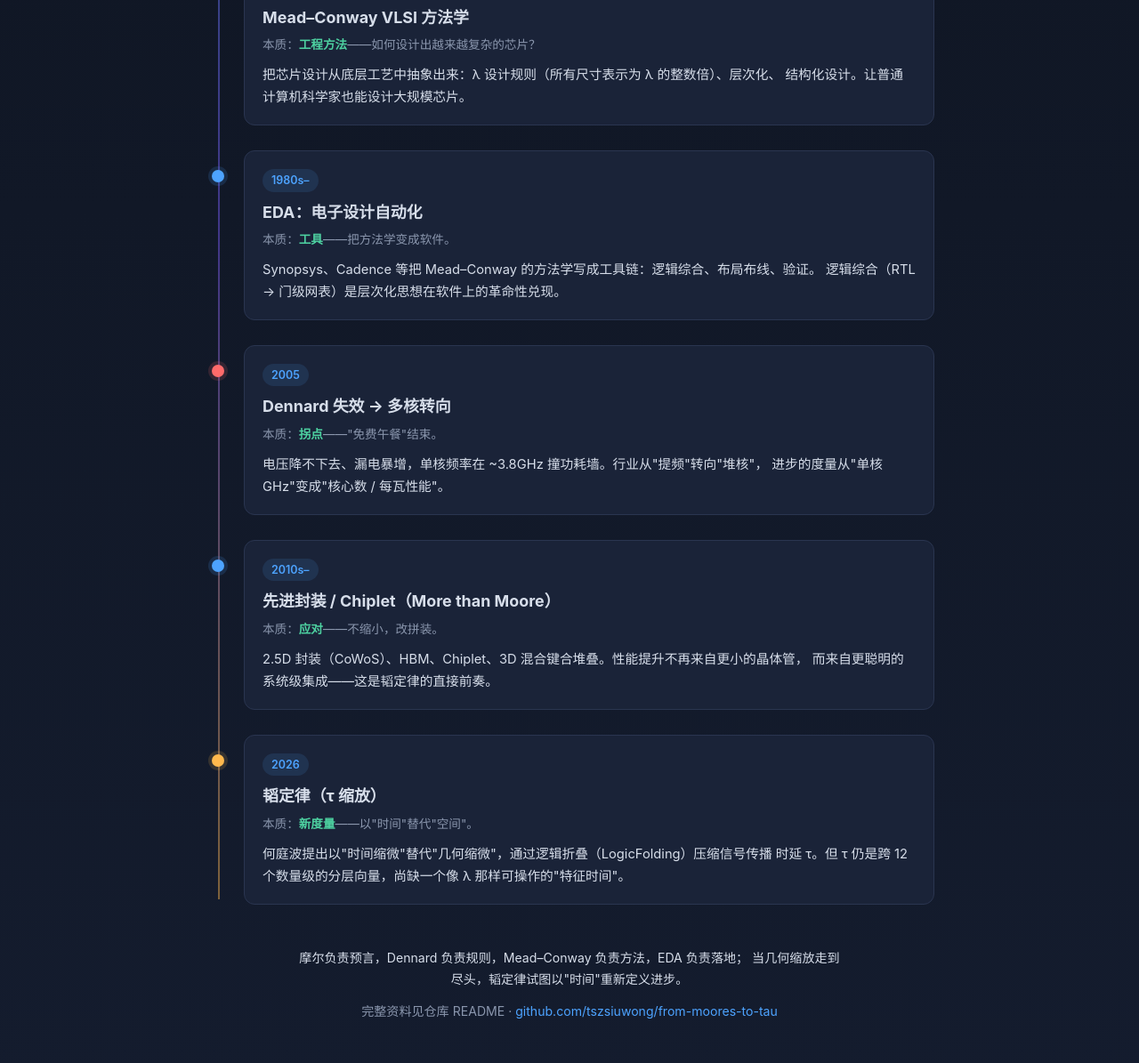
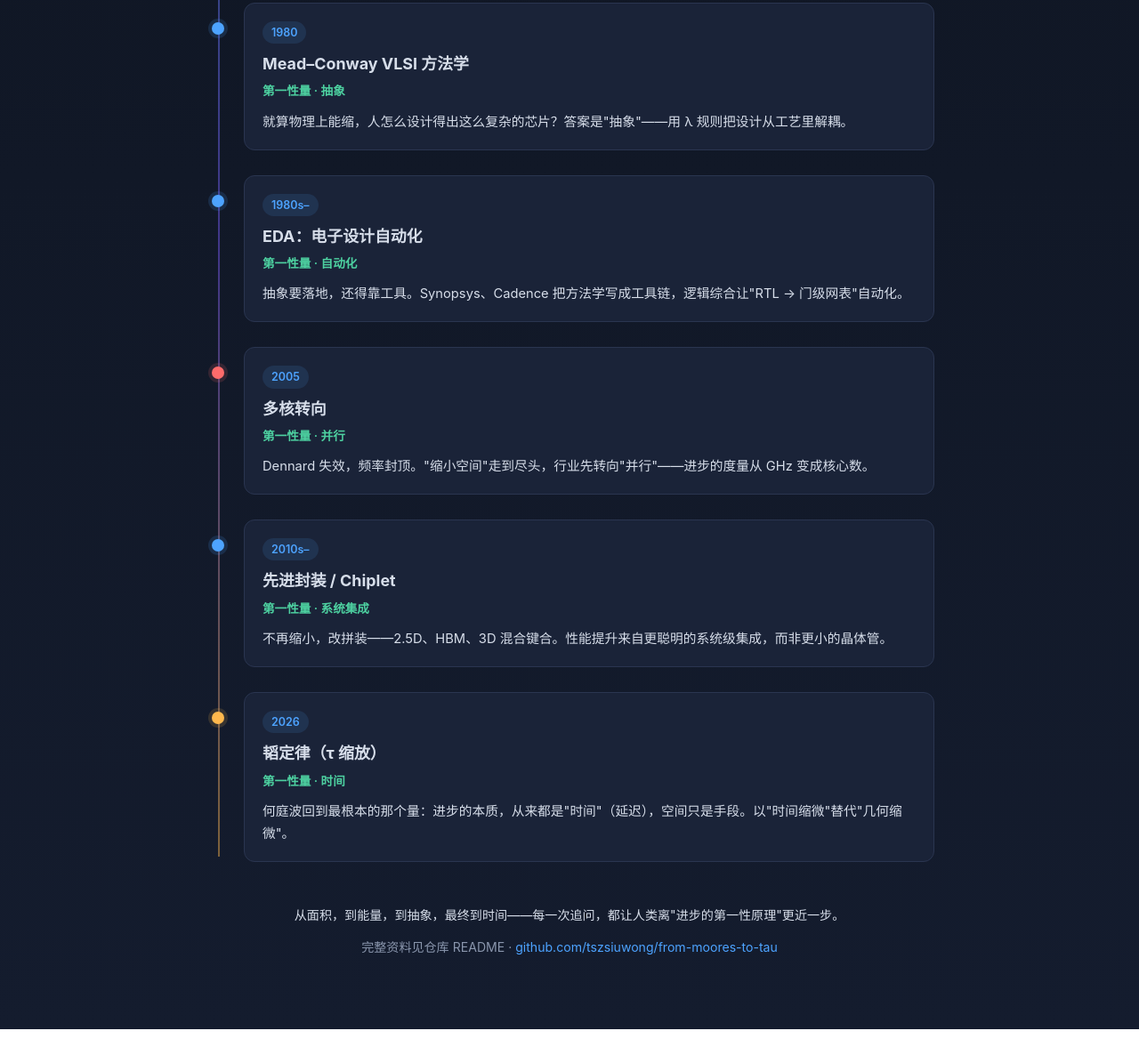
Before and after one commit to tszsiuwong/from-moores-to-tau, a plain HTML site: page index.html in a window 1280 px wide. Shown: the part 761-1956 px from the top of the page at 89% size. After the commit the page ends 1918 px from the top, so only its background shows below. Drawn offline with Linux system fonts and the light colour scheme.

Commit message:
Refresh repo tone to first-principles framing (README + index.html)

```diff
--- a/index.html
+++ b/index.html
@@ -3,7 +3,7 @@
 <head>
 <meta charset="UTF-8">
 <meta name="viewport" content="width=device-width, initial-scale=1.0">
-<title>From Moore's to Tau：从摩尔定律到韬定律</title>
+<title>回归第一性原理：从摩尔定律到韬定律</title>
 <style>
   :root {
     --bg: #0e1420;
@@ -17,7 +17,6 @@
     --gold: #ffb84d;
     --green: #4dd0a0;
     --red: #ff6b6b;
-    --line: #2e3a55;
   }
   * { margin: 0; padding: 0; box-sizing: border-box; }
   body {
@@ -30,41 +29,33 @@
   }
   .wrap { max-width: 820px; margin: 0 auto; }
 
-  header {
-    text-align: center;
-    padding: 64px 0 40px;
-  }
+  header { text-align: center; padding: 64px 0 40px; }
   header h1 {
     font-size: 2.1rem;
     letter-spacing: .5px;
-    background: linear-gradient(90deg, var(--accent), var(--accent2));
+    background: linear-gradient(90deg, var(--accent), var(--accent2), var(--gold));
     -webkit-background-clip: text;
     background-clip: text;
     -webkit-text-fill-color: transparent;
     margin-bottom: 16px;
   }
-  header .sub {
-    color: var(--muted);
-    font-size: 1rem;
-    max-width: 620px;
-    margin: 0 auto;
-  }
-  header .logic {
-    margin-top: 18px;
+  header .sub { color: var(--muted); font-size: 1rem; max-width: 620px; margin: 0 auto; }
+  header .core {
+    margin: 22px auto 0;
+    max-width: 640px;
+    padding: 16px 20px;
+    background: rgba(255,184,77,.06);
+    border: 1px solid rgba(255,184,77,.25);
+    border-radius: 12px;
     font-size: .95rem;
     color: var(--gold);
   }
 
-  .timeline {
-    position: relative;
-    padding-left: 44px;
-  }
+  .timeline { position: relative; padding-left: 44px; margin-top: 12px; }
   .timeline::before {
     content: "";
     position: absolute;
-    left: 15px;
-    top: 6px;
-    bottom: 6px;
+    left: 15px; top: 6px; bottom: 6px;
     width: 2px;
     background: linear-gradient(var(--accent), var(--accent2), var(--gold));
     opacity: .45;
@@ -72,14 +63,9 @@
 
   .node { position: relative; margin-bottom: 28px; }
   .node .dot {
-    position: absolute;
-    left: -36px;
-    top: 22px;
-    width: 14px;
-    height: 14px;
-    border-radius: 50%;
-    background: var(--accent);
-    box-shadow: 0 0 0 4px rgba(77,163,255,.15);
+    position: absolute; left: -36px; top: 22px;
+    width: 14px; height: 14px; border-radius: 50%;
+    background: var(--accent); box-shadow: 0 0 0 4px rgba(77,163,255,.15);
   }
   .node.warn .dot { background: var(--red); box-shadow: 0 0 0 4px rgba(255,107,107,.15); }
   .node.gold .dot { background: var(--gold); box-shadow: 0 0 0 4px rgba(255,184,77,.15); }
@@ -94,34 +80,18 @@
   .card:hover { border-color: var(--accent); transform: translateY(-2px); }
   .card .year {
     display: inline-block;
-    font-size: .78rem;
-    font-weight: 600;
-    color: var(--accent);
+    font-size: .78rem; font-weight: 600; color: var(--accent);
     background: rgba(77,163,255,.12);
-    padding: 2px 10px;
-    border-radius: 20px;
-    margin-bottom: 8px;
+    padding: 2px 10px; border-radius: 20px; margin-bottom: 8px;
   }
   .card h2 { font-size: 1.12rem; margin-bottom: 4px; }
-  .card .role {
-    font-size: .85rem;
-    color: var(--muted);
-    margin-bottom: 10px;
+  .card .first {
+    font-size: .85rem; color: var(--green); font-weight: 600; margin-bottom: 10px;
   }
-  .card .role b { color: var(--green); font-weight: 600; }
-  .card p { font-size: .92rem; color: var(--text); }
+  .card p { font-size: .92rem; }
 
-  footer {
-    margin-top: 48px;
-    text-align: center;
-    color: var(--muted);
-    font-size: .88rem;
-  }
-  footer .sum {
-    max-width: 620px;
-    margin: 0 auto 12px;
-    color: var(--text);
-  }
+  footer { margin-top: 48px; text-align: center; color: var(--muted); font-size: .88rem; }
+  footer .sum { max-width: 640px; margin: 0 auto 12px; color: var(--text); }
   footer a { color: var(--accent); text-decoration: none; }
   footer a:hover { text-decoration: underline; }
 </style>
@@ -130,9 +100,9 @@
 <div class="wrap">
 
   <header>
-    <h1>From Moore's to Tau</h1>
-    <p class="sub">从摩尔定律到韬定律——一份关于半导体"缩放定律"演进史的可视化时间线。</p>
-    <p class="logic">主线逻辑：每当"空间缩放"走到尽头，人类就转向新的度量——<br>从密度，到设计抽象，再到时间本身。</p>
+    <h1>回归第一性原理：从摩尔定律到韬定律</h1>
+    <p class="sub">半导体行业六十年，表面是无数的技术、公司与节点；回到第一性原理，它其实一直在回答同一个问题。</p>
+    <div class="core">「进步」的本质，到底是什么？——每一次回答被推到更根本的层次，就诞生一条新的"定律"。</div>
   </header>
 
   <div class="timeline">
@@ -142,9 +112,8 @@
       <div class="card">
         <span class="year">1965</span>
         <h2>摩尔定律</h2>
-        <div class="role">本质：<b>观察</b>——芯片会变得多快？</div>
-        <p>戈登·摩尔预言：集成电路上的元件数约每两年翻一番。它是一个经验观察 + 行业契约，
-        给整个计算栈立了一个"节拍器"。</p>
+        <div class="first">第一性量 · 面积 / 密度</div>
+        <p>进步 = 单位面积能塞下多少元件。这是关于"空间"的答案，但摩尔没有回答：缩小了之后，能量怎么办？</p>
       </div>
     </div>
 
@@ -153,9 +122,8 @@
       <div class="card">
         <span class="year">1974</span>
         <h2>Dennard 缩放定律</h2>
-        <div class="role">本质：<b>物理规则</b>——缩小了功耗怎么办？</div>
-        <p>把晶体管所有尺寸与电压按同一比例缩小，就能同时得到密度翻倍、速度提升，而单位面积
-        功耗密度保持不变——这是"免费午餐"的物理基础。</p>
+        <div class="first">第一性量 · 能量</div>
+        <p>回到更底层：缩小晶体管时，能量这个守恒量会怎样？证明等比缩小尺寸 + 电压，单位面积功耗密度不变——"免费午餐"的物理本质。</p>
       </div>
     </div>
 
@@ -164,9 +132,8 @@
       <div class="card">
         <span class="year">1980</span>
         <h2>Mead–Conway VLSI 方法学</h2>
-        <div class="role">本质：<b>工程方法</b>——如何设计出越来越复杂的芯片？</div>
-        <p>把芯片设计从底层工艺中抽象出来：λ 设计规则（所有尺寸表示为 λ 的整数倍）、层次化、
-        结构化设计。让普通计算机科学家也能设计大规模芯片。</p>
+        <div class="first">第一性量 · 抽象</div>
+        <p>就算物理上能缩，人怎么设计得出这么复杂的芯片？答案是"抽象"——用 λ 规则把设计从工艺里解耦。</p>
       </div>
     </div>
 
@@ -175,9 +142,8 @@
       <div class="card">
         <span class="year">1980s–</span>
         <h2>EDA：电子设计自动化</h2>
-        <div class="role">本质：<b>工具</b>——把方法学变成软件。</div>
-        <p>Synopsys、Cadence 等把 Mead–Conway 的方法学写成工具链：逻辑综合、布局布线、验证。
-        逻辑综合（RTL → 门级网表）是层次化思想在软件上的革命性兑现。</p>
+        <div class="first">第一性量 · 自动化</div>
+        <p>抽象要落地，还得靠工具。Synopsys、Cadence 把方法学写成工具链，逻辑综合让"RTL → 门级网表"自动化。</p>
       </div>
     </div>
 
@@ -185,10 +151,9 @@
       <span class="dot"></span>
       <div class="card">
         <span class="year">2005</span>
-        <h2>Dennard 失效 → 多核转向</h2>
-        <div class="role">本质：<b>拐点</b>——"免费午餐"结束。</div>
-        <p>电压降不下去、漏电暴增，单核频率在 ~3.8GHz 撞功耗墙。行业从"提频"转向"堆核"，
-        进步的度量从"单核 GHz"变成"核心数 / 每瓦性能"。</p>
+        <h2>多核转向</h2>
+        <div class="first">第一性量 · 并行</div>
+        <p>Dennard 失效，频率封顶。"缩小空间"走到尽头，行业先转向"并行"——进步的度量从 GHz 变成核心数。</p>
       </div>
     </div>
 
@@ -196,10 +161,9 @@
       <span class="dot"></span>
       <div class="card">
         <span class="year">2010s–</span>
-        <h2>先进封装 / Chiplet（More than Moore）</h2>
-        <div class="role">本质：<b>应对</b>——不缩小，改拼装。</div>
-        <p>2.5D 封装（CoWoS）、HBM、Chiplet、3D 混合键合堆叠。性能提升不再来自更小的晶体管，
-        而来自更聪明的系统级集成——这是韬定律的直接前奏。</p>
+        <h2>先进封装 / Chiplet</h2>
+        <div class="first">第一性量 · 系统集成</div>
+        <p>不再缩小，改拼装——2.5D、HBM、3D 混合键合。性能提升来自更聪明的系统级集成，而非更小的晶体管。</p>
       </div>
     </div>
 
@@ -208,17 +172,15 @@
       <div class="card">
         <span class="year">2026</span>
         <h2>韬定律（τ 缩放）</h2>
-        <div class="role">本质：<b>新度量</b>——以"时间"替代"空间"。</div>
-        <p>何庭波提出以"时间缩微"替代"几何缩微"，通过逻辑折叠（LogicFolding）压缩信号传播
-        时延 τ。但 τ 仍是跨 12 个数量级的分层向量，尚缺一个像 λ 那样可操作的"特征时间"。</p>
+        <div class="first">第一性量 · 时间</div>
+        <p>何庭波回到最根本的那个量：进步的本质，从来都是"时间"（延迟），空间只是手段。以"时间缩微"替代"几何缩微"。</p>
       </div>
     </div>
 
   </div>
 
   <footer>
-    <p class="sum">摩尔负责预言，Dennard 负责规则，Mead–Conway 负责方法，EDA 负责落地；
-    当几何缩放走到尽头，韬定律试图以"时间"重新定义进步。</p>
+    <p class="sum">从面积，到能量，到抽象，最终到时间——每一次追问，都让人类离"进步的第一性原理"更近一步。</p>
     <p>完整资料见仓库 README · <a href="https://github.com/tszsiuwong/from-moores-to-tau">github.com/tszsiuwong/from-moores-to-tau</a></p>
   </footer>
 
```
Also changed, not shown: 1 other file.
